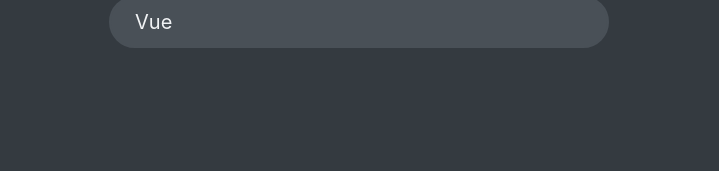
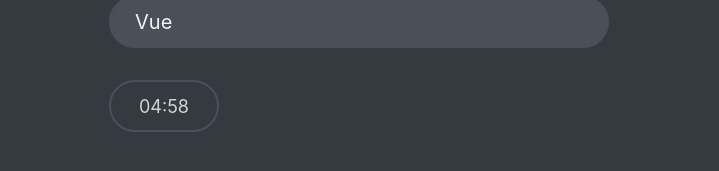
Before and after one commit to Brenotardelli/quiz, a React (Vite) app: page / in a window 1280 px wide. Both pictures are taken after a click on the button "Let's Start!". Shown: the part 569-740 px from the top of the page, without its empty margins (281-1000 px from the left). Built offline with nearby package versions, Linux system fonts and the light colour scheme; data requests are answered from the project's data file.

Commit message:
timer  added

```diff
--- a/src/components/App.jsx
+++ b/src/components/App.jsx
@@ -8,6 +8,8 @@
 import NextButton from "./NextButton";
 import Progress from "./Progress";
 import Finish from "./Finish";
+import Timer from "./Timer";
+import Footer from "./Footer";
 
 const initialState = {
   questions: [],
@@ -15,7 +17,10 @@
   index: 0,
   answer: null,
   points: 0,
+  secondsRemaining: null,
 };
+
+const SECS_PER_QUESTION = 20;
 
 function reducer(state, action) {
   switch (action.type) {
@@ -35,6 +40,7 @@
       return {
         ...state,
         status: "active",
+        secondsRemaining: state.questions.length * SECS_PER_QUESTION,
       };
 
     case "newAnsewr": {
@@ -60,16 +66,22 @@
         questions: state.questions,
         status: "ready",
       };
+    case "tick":
+      return {
+        ...state,
+        secondsRemaining: state.secondsRemaining - 1,
+        status: state.secondsRemaining === 0 ? "finished" : state.status,
+      };
     default:
       throw new Error("Unknown action");
   }
 }
 
 const App = () => {
-  const [{ questions, status, index, answer, points }, dispatch] = useReducer(
-    reducer,
-    initialState
-  );
+  const [
+    { questions, status, index, answer, points, secondsRemaining },
+    dispatch,
+  ] = useReducer(reducer, initialState);
 
   const numQuestions = questions.length;
   const maxPoints = questions.reduce((prev, cur) => prev + cur.points, 0);
@@ -104,12 +116,15 @@
               dispatch={dispatch}
               answer={answer}
             />
+            <Footer>
+              <Timer dispatch={dispatch} secondsRemaining={secondsRemaining} />
               <NextButton
                 dispatch={dispatch}
                 answer={answer}
                 numQuestions={numQuestions}
                 index={index}
               />
+            </Footer>
           </>
         )}
         {status === "finished" && (
--- /dev/null
+++ b/src/components/Footer.jsx
@@ -0,0 +1,7 @@
+import React from "react";
+
+const Footer = ({ children }) => {
+  return <footer>{children}</footer>;
+};
+
+export default Footer;
--- /dev/null
+++ b/src/components/Timer.jsx
@@ -0,0 +1,25 @@
+import React, { useEffect } from "react";
+
+const Timer = ({ dispatch, secondsRemaining }) => {
+  const mins = Math.floor(secondsRemaining / 60);
+  const seconds = secondsRemaining % 60;
+
+  useEffect(
+    function () {
+      const id = setInterval(function () {
+        dispatch({ type: "tick" });
+      }, 1000);
+      return () => clearInterval(id);
+    },
+    [dispatch]
+  );
+  return (
+    <div className="timer">
+      {mins < 10 && "0"}
+      {mins}:{seconds < 10 && "0"}
+      {seconds}
+    </div>
+  );
+};
+
+export default Timer;
```
Lines whose indentation alone changed are shown as unchanged.
